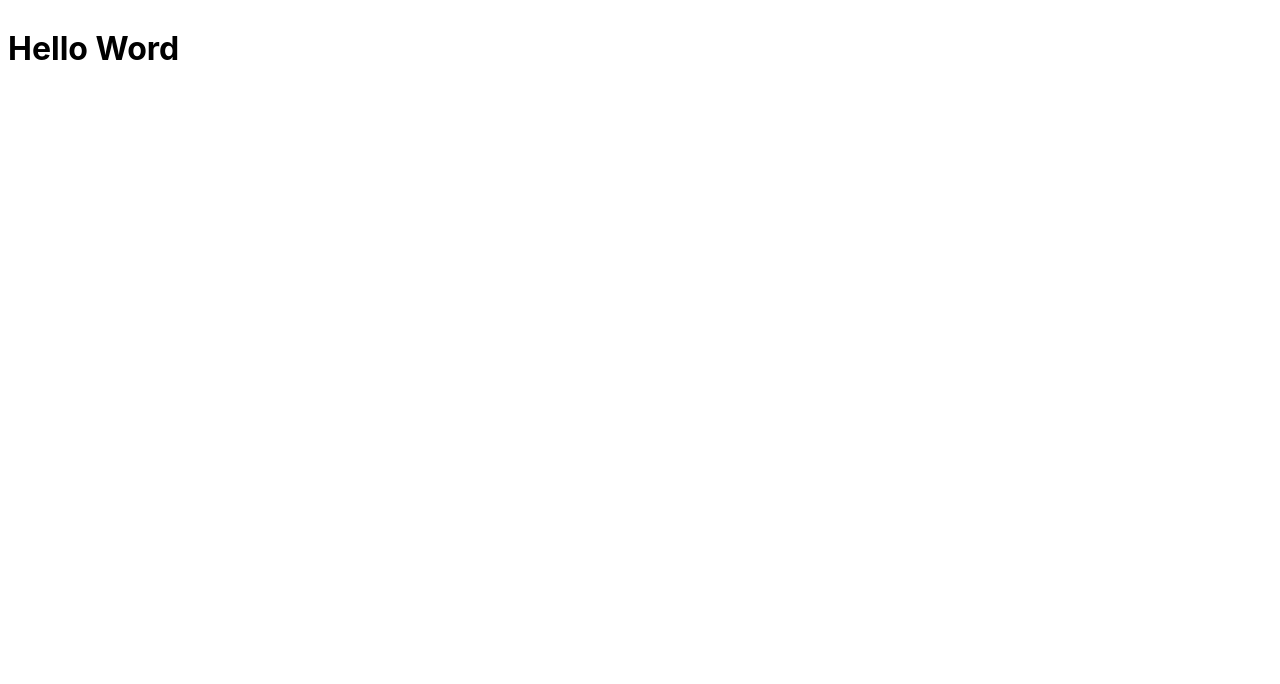
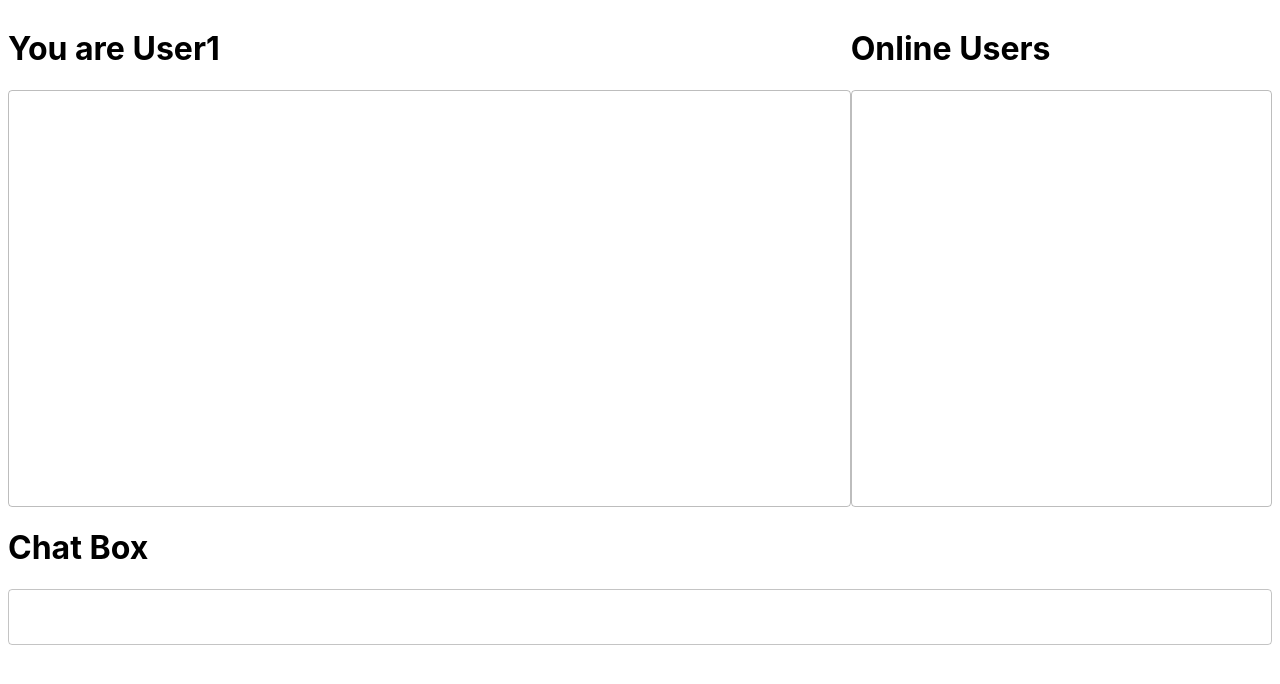
Before and after one commit to Sadat21/ChatApp, a React (Create React App) app: page / in a window 1280 px wide. Shown: the top 684 px of the page. Built offline with nearby package versions, Linux system fonts and the light colour scheme.

Commit message:
Create basic UI

```diff
--- a/src/components/App/App.tsx
+++ b/src/components/App/App.tsx
@@ -1,10 +1,38 @@
 import React from "react";
 import * as S from "./App.styles";
+import { Grid, TextareaAutosize, TextField } from "@material-ui/core";
 
 function App() {
   return (
     <S.Content>
-      <h1>Hello Word</h1>
+      <Grid container>
+        <Grid item xs={8}>
+          <h1>You are User1</h1>
+          <TextField
+            style={{ width: "100%" }}
+            multiline
+            variant={"outlined"}
+            rows="20"
+            disabled
+          />
+        </Grid>
+        <Grid item xs={4}>
+          <h1>Online Users</h1>
+          <TextField
+            style={{ width: "100%" }}
+            multiline
+            variant={"outlined"}
+            rows="20"
+            disabled
+          />
+        </Grid>
+      </Grid>
+      <Grid container>
+        <Grid item xs={12}>
+          <h1>Chat Box</h1>
+          <TextField style={{ width: "100%" }} variant={"outlined"} />
+        </Grid>
+      </Grid>
     </S.Content>
   );
 }
--- /dev/null
+++ b/src/redux/models/User.tsx
@@ -0,0 +1,4 @@
+export class User {
+  nickname: string = "";
+  colour: string = "";
+}
```
